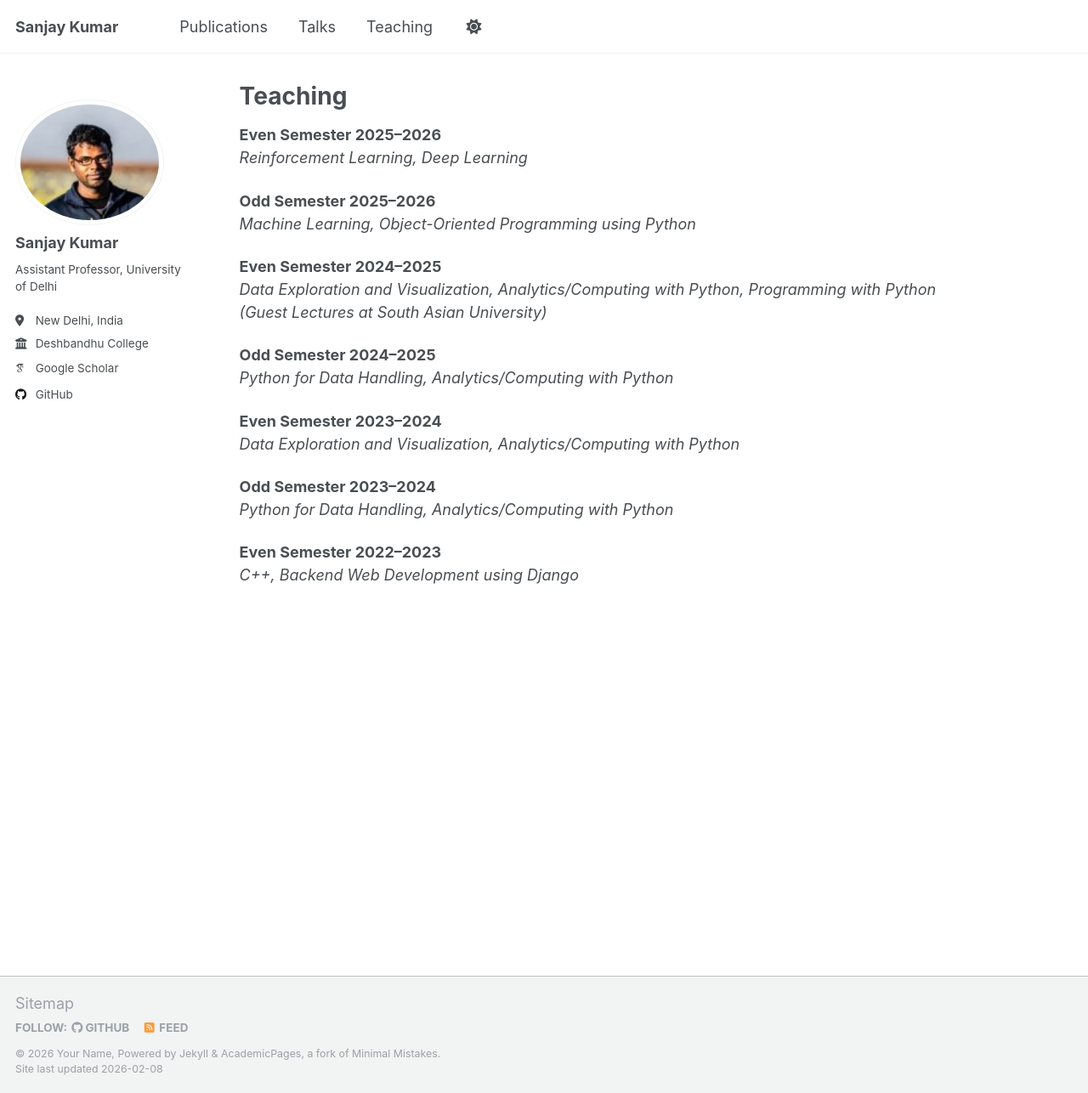
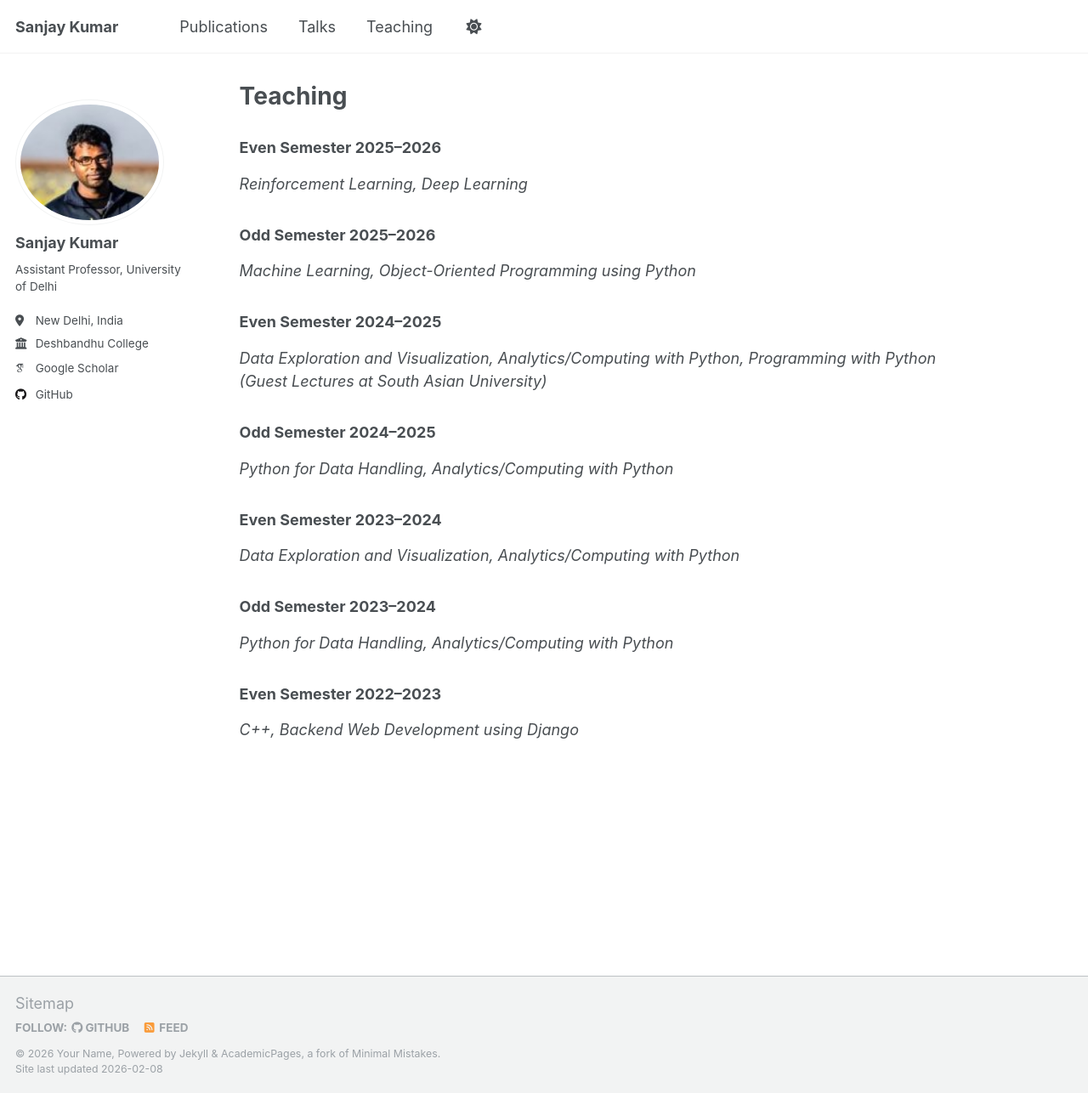
Before and after one commit to sanjayksau/sanjayksau.github.io, a Jekyll site: the page built from _pages/teaching.md, in a window 1280 px wide and 1286 px high. Shown: the whole window at 85% size. Built offline with Jekyll 4.4.1, drawn with Linux system fonts in a browser that asks for light colours; some web fonts are replaced.

```diff
--- a/_pages/teaching.md
+++ b/_pages/teaching.md
@@ -5,24 +5,24 @@ permalink: /teaching/
 author_profile: true
 ---
 
-**Even Semester 2025–2026**
+### Even Semester 2025–2026
 *Reinforcement Learning, Deep Learning*
 
-**Odd Semester 2025–2026**
+### Odd Semester 2025–2026
 *Machine Learning, Object-Oriented Programming using Python*
 
-**Even Semester 2024–2025**
+### Even Semester 2024–2025
 *Data Exploration and Visualization, Analytics/Computing with Python, Programming with Python*
 *(Guest Lectures at South Asian University)*
 
-**Odd Semester 2024–2025**
+### Odd Semester 2024–2025
 *Python for Data Handling, Analytics/Computing with Python*
 
-**Even Semester 2023–2024**
+### Even Semester 2023–2024
 *Data Exploration and Visualization, Analytics/Computing with Python*
 
-**Odd Semester 2023–2024**
+### Odd Semester 2023–2024
 *Python for Data Handling, Analytics/Computing with Python*
 
-**Even Semester 2022–2023**
+### Even Semester 2022–2023
 *C++, Backend Web Development using Django*
```
